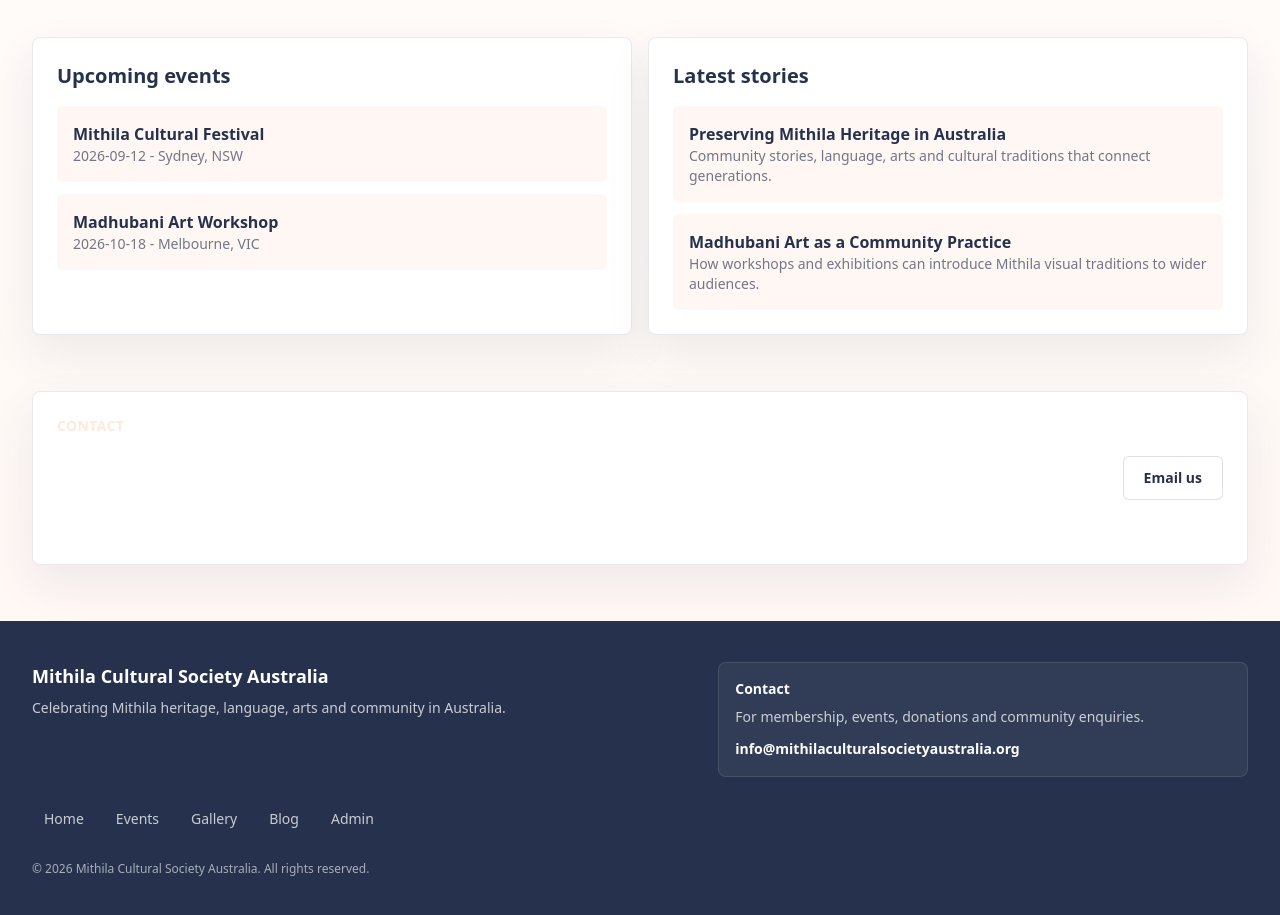
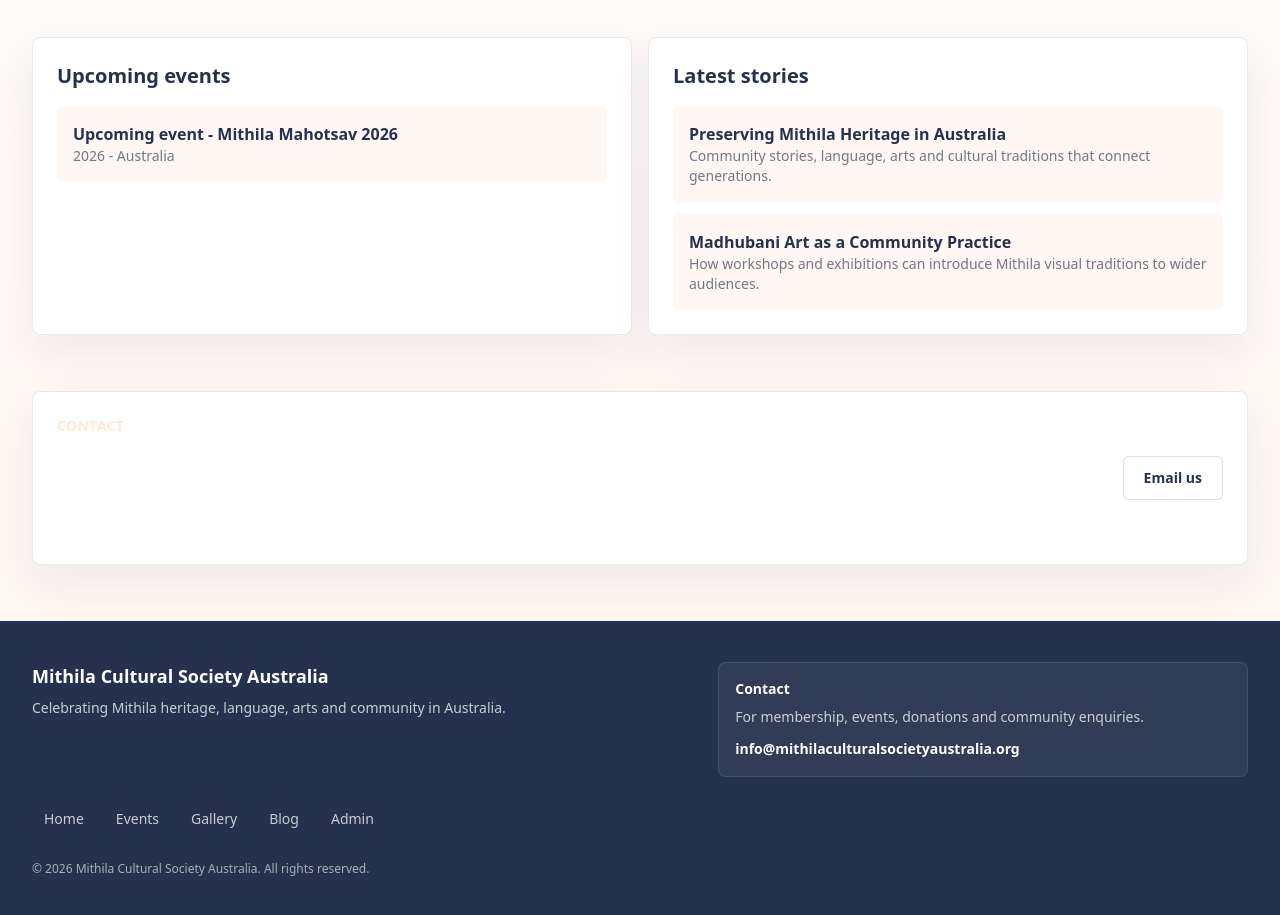
Before and after one commit to shrishishirendu/MCSA, a Next.js app: page / in a window 1280 px wide. Shown: the part 2620-3535 px from the top of the page. Built offline with nearby package versions, Linux system fonts and the light colour scheme.

Commit message:
Clean up event placeholders

```diff
--- a/src/data/placeholders.ts
+++ b/src/data/placeholders.ts
@@ -8,18 +8,11 @@ import type {
 
 export const featuredEvents: EventSummary[] = [
   {
-    id: "mithila-festival-2026",
-    title: "Mithila Cultural Festival",
-    date: "2026-09-12",
-    location: "Sydney, NSW",
-    status: "published"
-  },
-  {
-    id: "madhubani-workshop",
-    title: "Madhubani Art Workshop",
-    date: "2026-10-18",
-    location: "Melbourne, VIC",
-    status: "published"
+    id: "mithila-mahotsav-2026",
+    title: "Upcoming event - Mithila Mahotsav 2026",
+    date: "2026",
+    location: "Australia",
+    status: "draft"
   }
 ];
 
@@ -204,54 +197,6 @@ export const publicEventListings: Array<{
     audience: "Members, families and guests",
     summary:
       "Register and pay through Humanitix. MCSA will use the external event page for ticketing, attendee management and event updates."
-  },
-  {
-    id: "sydney-mithila-cultural-festival",
-    groupId: "sydney",
-    title: "Sydney Mithila Cultural Festival",
-    date: "12 September 2026",
-    time: "5:30 PM",
-    venue: "Parramatta, NSW",
-    city: "Sydney",
-    status: "needs-ticket-link",
-    ticketingPlatform: "Humanitix",
-    ticketingUrl: "https://www.humanitix.com/au",
-    priceLabel: "Paid tickets",
-    audience: "Members, families and guests",
-    summary:
-      "A public cultural evening with Mithila food, music, performances, Madhubani art and community recognition."
-  },
-  {
-    id: "melbourne-madhubani-workshop",
-    groupId: "melbourne",
-    title: "Melbourne Madhubani Art Workshop",
-    date: "18 October 2026",
-    time: "11:00 AM",
-    venue: "Docklands, VIC",
-    city: "Melbourne",
-    status: "needs-ticket-link",
-    ticketingPlatform: "TryBooking",
-    ticketingUrl: "https://www.trybooking.com/au",
-    priceLabel: "Member and family tickets",
-    audience: "Members, youth and families",
-    summary:
-      "A small-format workshop for families and young members to learn Madhubani art and Mithila cultural expression."
-  },
-  {
-    id: "brisbane-community-meetup",
-    groupId: "brisbane",
-    title: "Brisbane Mithila Community Meetup",
-    date: "To be confirmed",
-    time: "TBC",
-    venue: "Brisbane, QLD",
-    city: "Brisbane",
-    status: "draft",
-    ticketingPlatform: "To be selected",
-    ticketingUrl: "https://www.humanitix.com/au",
-    priceLabel: "Free or donation-based",
-    audience: "Local members and volunteers",
-    summary:
-      "A local planning meetup for future cultural events, volunteer coordination and community introductions."
   }
 ];
 
```
